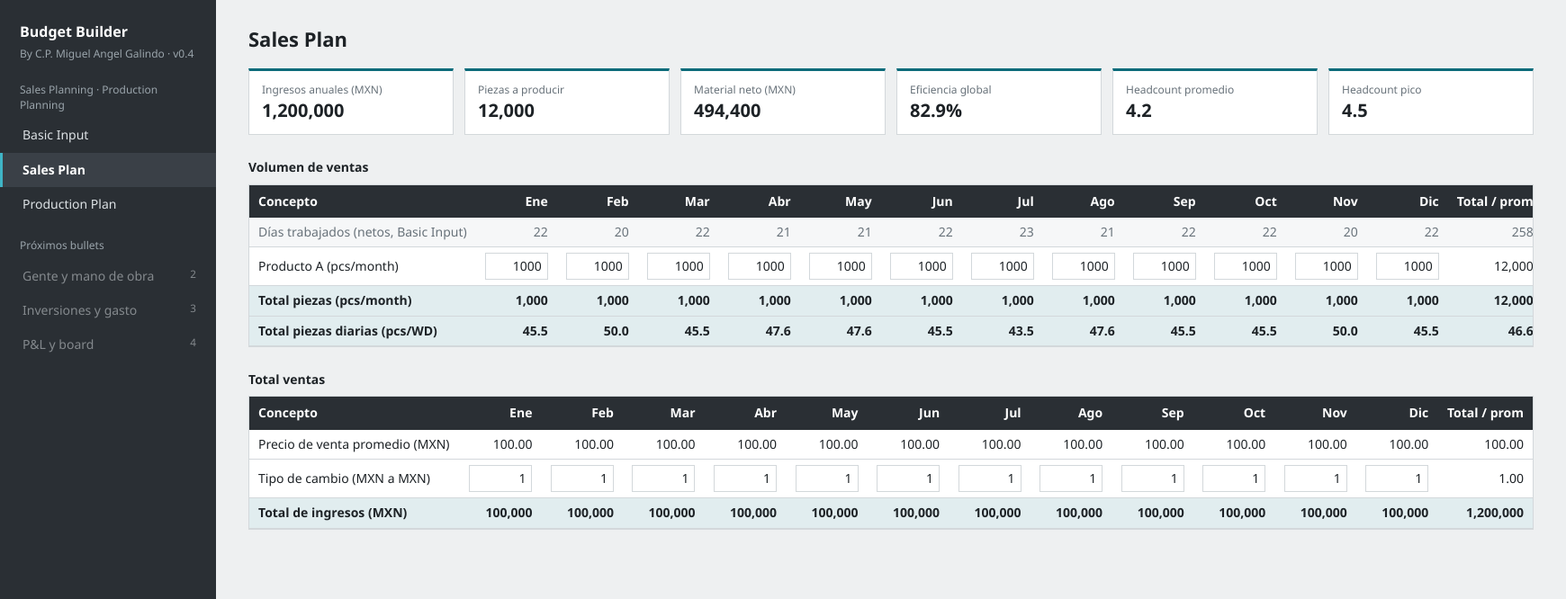
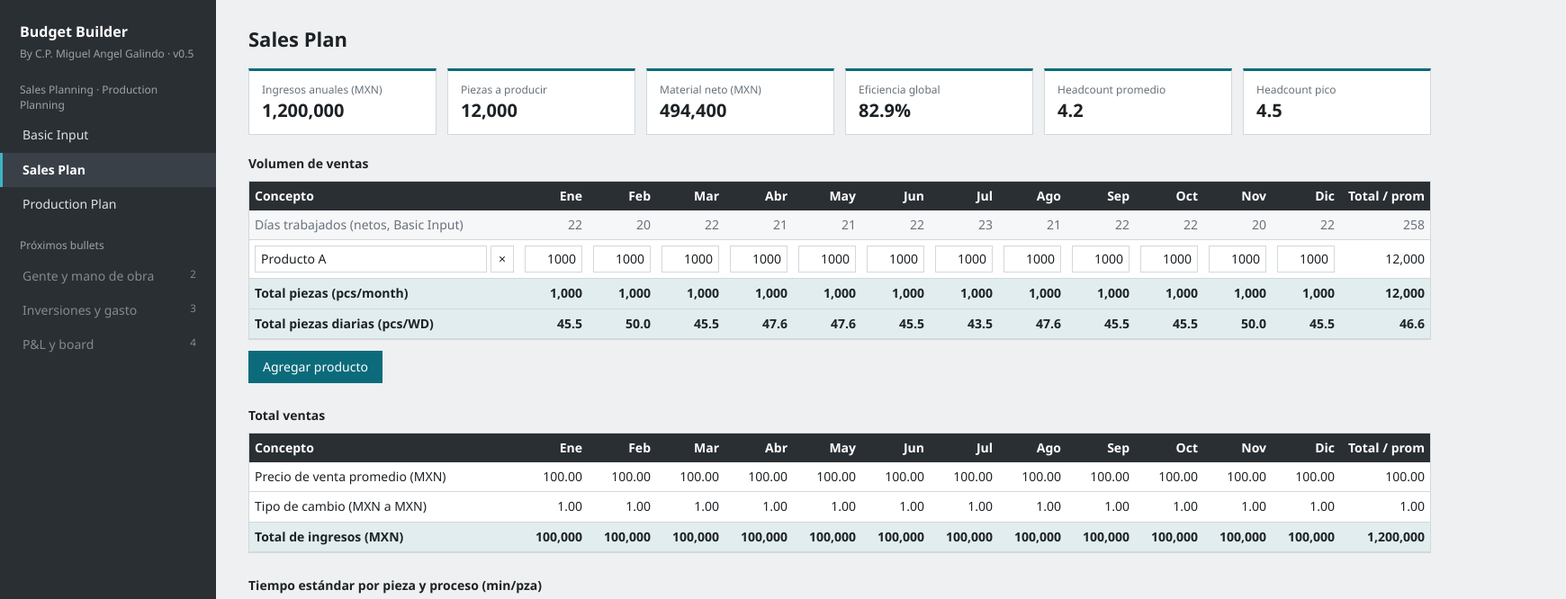
Before and after one commit to maikeGalindo/presupuestos-manufactura, a plain HTML site: page index.html in a window 1280 px wide. Both pictures are taken after a click on the button "Sales Plan". Shown: the top 666 px of the page at 90% size, 1740 px wide, since content can reach past the window. Drawn offline with Linux system fonts and the light colour scheme.

Commit message:
2do cambio

```diff
--- a/index.html
+++ b/index.html
@@ -34,72 +34,93 @@ input:focus-visible,button:focus-visible{outline:2px solid var(--cy)}
 .b{background:var(--cy);color:#fff;border:0;padding:8px 16px;font:inherit;cursor:pointer;margin-top:12px}
 .g2{background:none;border:1px solid var(--line);padding:3px 8px;font:inherit;cursor:pointer;color:var(--ink)}
 .n{color:var(--mut);font-size:12px;margin-top:8px}
+.mt{table-layout:fixed;min-width:1312px}
+.mt th,.mt td{padding:6px 6px}
+.mt td:first-child{white-space:normal}
+.mt input{width:100%}
+.mt .nm{display:flex;gap:4px}.mt input.t{width:auto;flex:1;min-width:0;text-align:left}
 </style></head><body>
-<aside><h1>Budget Builder</h1><p>By C.P. Miguel Angel Galindo · v0.4</p>
+<aside><h1>Budget Builder</h1><p>By C.P. Miguel Angel Galindo · v0.5</p>
 <div class="g">Sales Planning · Production Planning</div>
 <nav id="nav"></nav>
 <div class="g">Próximos bullets</div>
 <div class="soon">Gente y mano de obra<small>2</small></div><div class="soon">Inversiones y gasto<small>3</small></div><div class="soon">P&amp;L y board<small>4</small></div></aside>
 <main id="app"></main>
 <script>
-const M=['Ene','Feb','Mar','Abr','May','Jun','Jul','Ago','Sep','Oct','Nov','Dic'],KEY='budget-builder-v0.4';
+const M=['Ene','Feb','Mar','Abr','May','Jun','Jul','Ago','Sep','Oct','Nov','Dic'],KEY='budget-builder-v0.5';
 const TABS=[['sup','Basic Input'],['ven','Sales Plan'],['prd','Production Plan']];
 const A=x=>Array(12).fill(x);
-const def=()=>({mon:'MXN',mon2:'MXN',cob:1,tc:A(1),pd:A(0),
+const def=()=>({mon:'MXN',mon2:'MXN',tcv:1,cob:1,i0:1000,pd:A(0),pw:A(0),ot:A(0),
  tr:[{n:'1er turno',min:480,td:30,al:10,c:100},{n:'2do turno',min:480,td:30,al:10,c:0},{n:'3er turno',min:480,td:30,al:10,c:0}],
- cal:{dias:[22,20,22,21,21,22,23,21,22,22,20,22],paros:A(0)},
+ cal:{dias:[22,20,22,21,21,22,23,21,22,22,20,22],paros:A(0),fest:A(0)},
  sp:['Corte','Ensamble','Acabado','Empaque'].map((n,i)=>({n,e:A([85,80,85,90][i])})),
- pr:[{n:'Producto A',p:100,mp:40,sc:3,i0:1000,h:[6,15,6,3],v:A(1000)}]});
+ pr:[{n:'Producto A',p:100,mp:40,sc:3,h:[6,15,6,3],v:A(1000)}]});
 let S,tab='sup';
 try{S=JSON.parse(localStorage.getItem(KEY))||def()}catch(e){S=def()}
-const nuevo=()=>({n:'Producto',p:0,mp:0,sc:0,i0:0,h:S.sp.map(()=>0),v:A(0)});
+const nuevo=()=>({n:'Producto',p:0,mp:0,sc:0,h:S.sp.map(()=>0),v:A(0)});
 const save=()=>{try{localStorage.setItem(KEY,JSON.stringify(S))}catch(e){}};
 const f=(x,d=0)=>x.toLocaleString('es-MX',{minimumFractionDigits:d,maximumFractionDigits:d});
 const sum=a=>a.reduce((s,x)=>s+x,0),div=(a,b)=>b>0?a/b:0,mm=g=>M.map((_,m)=>g(m));
 const I=(k,v,c='')=>`<input class="${c}" data-k="${k}" value="${v}" ${c?'':'inputmode="decimal"'}>`;
 const net=t=>Math.max(0,(t.min-t.td)*(1-t.al/100));
-const dn=()=>S.cal.dias.map((d,m)=>Math.max(0,d-S.cal.paros[m]));
-function calc(){const z=()=>A(0),r={vp:z(),rvl:z(),rev:z(),pzs:z(),inv0:z(),inv:z(),mat:z(),matN:z(),std:S.sp.map(z)};
- S.pr.forEach(p=>{let inv=p.i0||0;for(let m=0;m<12;m++){const v=p.v[m],fin=S.cob*p.v[Math.min(m+1,11)],q=Math.max(0,v+fin-inv);r.inv0[m]+=inv;inv+=q-v;
-  r.vp[m]+=v;r.rvl[m]+=v*p.p;r.rev[m]+=v*p.p*S.tc[m];r.pzs[m]+=q;r.inv[m]+=inv;r.mat[m]+=q*p.mp;r.matN[m]+=q*p.mp*(1+p.sc/100);
-  S.sp.forEach((_,i)=>r.std[i][m]+=q*(p.h[i]||0))}});
+const dn=()=>S.cal.dias.map((d,m)=>Math.max(0,d-S.cal.paros[m]-S.cal.fest[m]));
+function calc(){const z=()=>A(0),n=S.pr.length,r={V:z(),rvl:z(),rev:z(),inv0:z(),inv:z(),reg:z(),ot:z(),pzs:z(),mat:z(),matN:z(),auto:z(),pwu:z(),std:S.sp.map(z),sto:S.sp.map(z),sst:S.sp.map(z)};
  r.dn=dn();r.used=r.dn.map((d,m)=>S.pd[m]>0?S.pd[m]:d);r.av=sum(S.tr.map(t=>t.c/100*net(t)));
- r.sd=mm(m=>div(r.vp[m],r.dn[m]));r.pw=mm(m=>div(r.pzs[m],r.used[m]));
+ let inv=S.i0||0;
+ for(let m=0;m<12;m++){const V=sum(S.pr.map(p=>p.v[m])),nx=sum(S.pr.map(p=>p.v[Math.min(m+1,11)])),U=r.used[m];
+  r.auto[m]=div(Math.max(0,V+S.cob*nx-inv),U);const pw=S.pw[m]>0?S.pw[m]:r.auto[m];r.pwu[m]=pw;
+  const reg=pw*U,ot=(S.ot[m]||0)*U;r.reg[m]=reg;r.ot[m]=ot;r.pzs[m]=reg+ot;r.V[m]=V;r.inv0[m]=inv;inv+=reg+ot-V;r.inv[m]=inv;
+  S.pr.forEach(p=>{const sh=V>0?p.v[m]/V:1/n,qr=reg*sh,qo=ot*sh;
+   r.rvl[m]+=p.v[m]*p.p;r.rev[m]+=p.v[m]*p.p*S.tcv;r.mat[m]+=(qr+qo)*p.mp;r.matN[m]+=(qr+qo)*p.mp*(1+p.sc/100);
+   S.sp.forEach((_,i)=>{const h=p.h[i]||0;r.std[i][m]+=qr*h;r.sto[i][m]+=qo*h;r.sst[i][m]+=p.v[m]*h})})}
+ r.sd=mm(m=>div(r.V[m],r.dn[m]));r.pwt=mm(m=>r.pwu[m]+(S.ot[m]||0));
  r.mpza=mm(m=>div(r.mat[m],r.pzs[m]));r.mday=mm(m=>div(r.mat[m],r.used[m]));
  r.scr=mm(m=>r.mat[m]>0?(r.matN[m]/r.mat[m]-1)*100:0);r.mnday=mm(m=>div(r.matN[m],r.used[m]));
- r.pza=r.std.map(a=>mm(m=>div(a[m],r.pzs[m])));r.sday=r.std.map(a=>mm(m=>div(a[m],r.used[m])));
- r.stot=mm(m=>sum(r.sday.map(a=>a[m])));
- r.req=r.sday.map((a,i)=>mm(m=>a[m]/(Math.max(S.sp[i].e[m],1)/100)));
+ r.pza=S.sp.map((_,i)=>mm(m=>div(r.std[i][m]+r.sto[i][m],r.pzs[m])));
+ r.sday=r.std.map(a=>mm(m=>div(a[m],r.used[m])));r.stot=mm(m=>sum(r.sday.map(a=>a[m])));
+ const ef=(i,m)=>Math.max(S.sp[i].e[m],1)/100;
+ r.req=r.sday.map((a,i)=>mm(m=>a[m]/ef(i,m)));
  r.hc=r.req.map(a=>a.map(x=>div(x,r.av)));r.hct=mm(m=>sum(r.hc.map(a=>a[m])));
+ r.oday=r.sto.map((a,i)=>mm(m=>div(a[m],r.used[m])/ef(i,m)));r.otot=mm(m=>sum(r.oday.map(a=>a[m])));
+ r.otp=mm(m=>div(r.otot[m],r.hct[m]));r.otpc=mm(m=>div(r.otp[m],r.av)*100);
+ r.sstt=mm(m=>sum(r.sst.map(a=>a[m])));
  r.wsd=sum(mm(m=>r.stot[m]*r.used[m]));r.wrq=sum(mm(m=>sum(r.req.map(a=>a[m]))*r.used[m]));return r}
 const head=(l,t)=>`<tr><th>${l}</th>${M.map(m=>`<th>${m}</th>`).join('')}<th>${t}</th></tr>`;
+const COLS=`<colgroup><col style="width:300px">${M.map(()=>'<col style="width:76px">').join('')}<col style="width:100px"></colgroup>`;
+const tbl=(l,t,b)=>`<div class="wrap"><table class="mt">${COLS}${head(l,t)}${b}</table></div>`;
+const sec=(h,b,tl='Total')=>`<h3>${h}</h3>${tbl('Concepto',tl,b)}`;
 const tot=(a,mx)=>mx==1?Math.max(...a):mx==2?sum(a)/a.length:mx==3?null:sum(a);
 const row=(l,a,d=0,mx=0,c='')=>{const t=tot(a,mx);return `<tr class="${c}"><td>${l}</td>${a.map(x=>`<td>${f(x,d)}</td>`).join('')}<td>${t===null?'':f(t,d)}</td></tr>`}
-const irow=(l,k,a,mx=0,bl=0)=>{const t=tot(a,mx);return `<tr><td>${l}</td>${a.map((x,m)=>`<td>${I(`${k}.${m}`,bl&&!x?'':x)}</td>`).join('')}<td>${t===null?'':f(t,mx==2?2:0)}</td></tr>`}
-const sec=(h,b,tl='Total')=>`<h3>${h}</h3><div class="wrap"><table>${head('Concepto',tl)}${b}</table></div>`;
+const irow=(l,k,a,mx=0,bl=0,ph=null,ta=null)=>{const t=tot(ta||a,mx);return `<tr><td>${l}</td>${a.map((x,m)=>`<td><input data-k="${k}.${m}" value="${bl&&!x?'':x}" inputmode="decimal"${ph?` placeholder="${f(ph[m],1)}"`:''}></td>`).join('')}<td>${t===null?'':f(t,mx==2?1:0)}</td></tr>`}
 function kpis(r){return `<div class="kpis">${[['Ingresos anuales ('+S.mon2+')',f(sum(r.rev))],['Piezas a producir',f(sum(r.pzs))],['Material neto ('+S.mon2+')',f(sum(r.matN))],['Eficiencia global',r.wrq?f(r.wsd/r.wrq*100,1)+'%':'-'],['Headcount promedio',f(sum(r.hct)/12,1)],['Headcount pico',f(Math.max(...r.hct),1)]].map(k=>`<div class="k"><span>${k[0]}</span><b>${k[1]}</b></div>`).join('')}</div>`}
 function view(r){
- if(tab=='sup')return `<h3 style="margin-top:0">General</h3><div class="row"><label>Moneda de venta${I('mon',S.mon,'t')}</label><label>Moneda de reporte${I('mon2',S.mon2,'t')}</label><label>Cobertura de inventario final (meses de venta)${I('cob',S.cob)}</label></div>
+ if(tab=='sup')return `<h3 style="margin-top:0">General</h3><div class="row"><label>Moneda de venta${I('mon',S.mon,'t')}</label><label>Moneda de reporte${I('mon2',S.mon2,'t')}</label><label>Tipo de cambio (${S.mon} a ${S.mon2})${I('tcv',S.tcv)}</label><label>Cobertura de stock objetivo (meses de venta)${I('cob',S.cob)}</label></div>
  <h3>Turnos y tiempo disponible</h3><div class="wrap"><table><tr><th>Turno</th><th>Minutos por turno</th><th>Tiempos muertos (min)</th><th>% allowance</th><th>Neto disponible (min)</th><th>% de la producción</th></tr>
  ${S.tr.map((t,i)=>`<tr><td>${t.n}</td><td>${I(`tr.${i}.min`,t.min)}</td><td>${I(`tr.${i}.td`,t.td)}</td><td>${I(`tr.${i}.al`,t.al)}</td><td><b>${f(net(t),1)}</b></td><td>${I(`tr.${i}.c`,t.c)}</td></tr>`).join('')}</table></div>
  <p class="n">Neto = (minutos − tiempos muertos) × (1 − % allowance). Tiempo disponible por persona (ponderado por % de la producción): <b>${f(r.av,1)} min/día</b>.</p>
- <h3>Calendario laboral</h3><div class="wrap"><table>${head('Concepto','Total')}${irow('Días posibles de trabajo','cal.dias',S.cal.dias)}${irow('Paros técnicos / días festivos','cal.paros',S.cal.paros)}${row('Días netos a trabajar',r.dn,0,0,'tot')}</table></div>
- <h3>Subprocesos y eficiencia planeada (%)</h3><div class="wrap"><table>${head('Subproceso','')}
- ${S.sp.map((s,i)=>`<tr><td>${I(`sp.${i}.n`,s.n,'t')}</td>${s.e.map((x,m)=>`<td>${I(`sp.${i}.e.${m}`,x)}</td>`).join('')}<td><button class="g2" data-a="dsp" data-j="${i}">Quitar</button></td></tr>`).join('')}</table></div>
- <button class="b" data-a="asp">Agregar subproceso</button>
- <h3>Productos</h3><div class="wrap"><table><tr><th>Producto</th><th>Precio venta (${S.mon})</th><th>Material std/pza (${S.mon2})</th><th>Scrap %</th><th>Inv. inicial (pzas, ene)</th>${S.sp.map(s=>`<th>Tiempo std ${s.n} (min/pza)</th>`).join('')}<th></th></tr>
- ${S.pr.map((p,j)=>`<tr><td>${I(`pr.${j}.n`,p.n,'t')}</td><td>${I(`pr.${j}.p`,p.p)}</td><td>${I(`pr.${j}.mp`,p.mp)}</td><td>${I(`pr.${j}.sc`,p.sc)}</td><td>${I(`pr.${j}.i0`,p.i0)}</td>${S.sp.map((_,i)=>`<td>${I(`pr.${j}.h.${i}`,p.h[i])}</td>`).join('')}<td><button class="g2" data-a="del" data-j="${j}">Quitar</button></td></tr>`).join('')}</table></div>
- <button class="b" data-a="add">Agregar producto</button>`;
- if(tab=='ven')return sec('Volumen de ventas',row('Días trabajados (netos, Basic Input)',r.dn,0,0,'sub')+S.pr.map((p,j)=>irow(`${p.n} (pcs/month)`,`pr.${j}.v`,p.v)).join('')+row('Total piezas (pcs/month)',r.vp,0,0,'tot')+row('Total piezas diarias (pcs/WD)',r.sd,1,2,'tot'),'Total / prom')
- +sec('Total ventas',row(`Precio de venta promedio (${S.mon})`,mm(m=>div(r.rvl[m],r.vp[m])),2,2)+irow(`Tipo de cambio (${S.mon} a ${S.mon2})`,'tc',S.tc,2)+row(`Total de ingresos (${S.mon2})`,r.rev,0,0,'tot'),'Total / prom');
- return sec('Requerimiento de ventas',row('Piezas a vender (pcs/month)',r.vp)+row('Piezas a vender por día (pcs/WD)',r.sd,1,2),'Total / prom')
- +`<h3>Inventario</h3><div class="row"><div class="k" style="min-width:240px"><span>Inventario inicial enero (pzas)</span><b>${f(sum(S.pr.map(p=>p.i0)))}</b></div></div>`
- +`<div class="wrap"><table>${head('Por mes','')}${row('Inventario inicial (pzas)',r.inv0,0,3)}${row('Inventario final (pzas)',r.inv,0,3)}</table></div>`
- +sec('Plan de producción',row('Días netos trabajados (Basic Input)',r.dn,0,0,'sub')+irow('Días de producción planeados (manual; vacío = días netos)','pd',S.pd,0,1)+row('Total piezas a producir (pcs/WD)',r.pw,1,2,'tot')+row('Total piezas a producir (pcs/month)',r.pzs,0,0,'tot'),'Total / prom')
- +sec('Material',row(`Material std por pieza (${S.mon2}/pza)`,r.mpza,2,2)+row('Piezas a producir diarias (pcs/WD)',r.pw,1,2)+row(`Total material estándar (${S.mon2}/día)`,r.mday,0,2)+row('% scrap permitido',r.scr,1,2)+row(`Total neto material (${S.mon2}/día)`,r.mnday,0,2,'tot')+row(`Total neto material (${S.mon2}/month)`,r.matN,0,0,'tot'),'Total / prom')
- +sec('Plan de personal & eficiencia',S.sp.map((s,i)=>row(`Tiempo std ${s.n} (min/pza)`,r.pza[i],1,2)).join('')+S.sp.map((s,i)=>row(`Total tiempo std ${s.n} (min/día)`,r.sday[i],0,2,'sub')).join('')+row('Total tiempo estándar (min/día)',r.stot,0,2,'tot')+S.sp.map((s,i)=>row(`Plan de eficiencia ${s.n} (%)`,s.e,1,2)).join(''),'Prom')
- +sec('Headcount requerido',row('Tiempo disponible por persona (min/día)',mm(()=>r.av),1,2,'sub')+S.sp.map((s,i)=>row(`Tiempo requerido ${s.n} con eficiencia (min/día)`,r.req[i],0,2)).join('')+S.sp.map((s,i)=>row(`Headcount ${s.n}`,r.hc[i],1,1)).join('')+row('Headcount total',r.hct,1,1,'tot'),'Máx / prom')
- +'<p class="n">Headcount = (tiempo estándar por día ÷ eficiencia planeada) ÷ tiempo disponible por persona por día.</p>'}
+ <h3>Calendario laboral</h3>${tbl('Concepto','Total',irow('Días posibles de trabajo','cal.dias',S.cal.dias)+irow('Paros técnicos','cal.paros',S.cal.paros)+irow('Días festivos','cal.fest',S.cal.fest)+row('Días netos a trabajar',r.dn,0,0,'tot'))}
+ <h3>Subprocesos</h3><div class="wrap"><table><tr><th>Subproceso</th><th></th></tr>${S.sp.map((s,i)=>`<tr><td>${I(`sp.${i}.n`,s.n,'t')}</td><td><button class="g2" data-a="dsp" data-j="${i}">Quitar</button></td></tr>`).join('')}</table></div>
+ <button class="b" data-a="asp">Agregar subproceso</button><p class="n">La eficiencia planeada de cada subproceso se edita en Production Plan.</p>
+ <h3>Productos</h3><div class="wrap"><table><tr><th>Producto</th><th>Precio venta (${S.mon})</th><th>Material std/pza (${S.mon2})</th><th>Scrap %</th><th></th></tr>
+ ${S.pr.map((p,j)=>`<tr><td>${I(`pr.${j}.n`,p.n,'t')}</td><td>${I(`pr.${j}.p`,p.p)}</td><td>${I(`pr.${j}.mp`,p.mp)}</td><td>${I(`pr.${j}.sc`,p.sc)}</td><td><button class="g2" data-a="del" data-j="${j}">Quitar</button></td></tr>`).join('')}</table></div>
+ <button class="b" data-a="add">Agregar producto</button><p class="n">Los tiempos estándar por proceso se editan en Sales Plan.</p>`;
+ if(tab=='ven')return `<h3 style="margin-top:0">Volumen de ventas</h3>${tbl('Concepto','Total / prom',row('Días trabajados (netos, Basic Input)',r.dn,0,0,'sub')
+ +S.pr.map((p,j)=>`<tr><td><div class="nm">${I(`pr.${j}.n`,p.n,'t')}<button class="g2" data-a="del" data-j="${j}">×</button></div></td>${p.v.map((x,m)=>`<td>${I(`pr.${j}.v.${m}`,x)}</td>`).join('')}<td>${f(sum(p.v))}</td></tr>`).join('')
+ +row('Total piezas (pcs/month)',r.V,0,0,'tot')+row('Total piezas diarias (pcs/WD)',r.sd,1,2,'tot'))}<button class="b" data-a="add">Agregar producto</button>`
+ +sec('Total ventas',row(`Precio de venta promedio (${S.mon})`,mm(m=>div(r.rvl[m],r.V[m])),2,2)+row(`Tipo de cambio (${S.mon} a ${S.mon2})`,A(S.tcv),2,2)+row(`Total de ingresos (${S.mon2})`,r.rev,0,0,'tot'),'Total / prom')
+ +`<h3>Tiempo estándar por pieza y proceso (min/pza)</h3><div class="wrap"><table><tr><th>Producto</th>${S.sp.map(s=>`<th>${s.n}</th>`).join('')}<th>Total min/pza</th></tr>${S.pr.map((p,j)=>`<tr><td>${p.n}</td>${S.sp.map((_,i)=>`<td>${I(`pr.${j}.h.${i}`,p.h[i])}</td>`).join('')}<td><b>${f(sum(p.h.slice(0,S.sp.length)),2)}</b></td></tr>`).join('')}</table></div>`
+ +sec('Tiempo estándar de piezas vendidas',S.sp.map((s,i)=>row(`${s.n} (min/month)`,r.sst[i])).join('')+row('Total tiempo estándar vendido (min/month)',r.sstt,0,0,'tot')+row('Total tiempo estándar vendido (min/WD)',mm(m=>div(r.sstt[m],r.dn[m])),0,2,'tot'),'Total / prom');
+ return sec('Requerimiento de ventas',row('Piezas a vender (pcs/month)',r.V)+row('Piezas a vender por día (pcs/WD)',r.sd,1,2),'Total / prom')
+ +`<h3>Stock</h3><div class="row"><div class="k" style="min-width:260px"><span>Stock inicial enero (pzas) · editable</span>${I('i0',S.i0)}</div></div>`
+ +tbl('Por mes','',row('Stock inicial (pzas)',r.inv0,0,3)+row('Stock final (pzas)',r.inv,0,3))
+ +sec('Plan de producción',row('Días netos trabajados (Basic Input)',r.dn,0,0,'sub')+irow('Días de producción planeados (vacío = días netos)','pd',S.pd,0,1,r.dn,r.used)
+ +irow('Total piezas a producir (pcs/WD) · editable','pw',S.pw,2,1,r.auto,r.pwu)+irow('Total piezas a producir (pcs/WD) Overtime · editable','ot',S.ot,2,1)
+ +row('Total piezas a producir (pcs/month)',r.pzs,0,0,'tot'),'Total / prom')
+ +sec('Material',row(`Material std por pieza (${S.mon2}/pza)`,r.mpza,2,2)+row('Piezas a producir diarias (pcs/WD, regular + overtime)',r.pwt,1,2)+row(`Total material estándar (${S.mon2}/día)`,r.mday,0,2)+row('% scrap permitido',r.scr,1,2)+row(`Total neto material (${S.mon2}/día)`,r.mnday,0,2,'tot')+row(`Total neto material (${S.mon2}/month)`,r.matN,0,0,'tot'),'Total / prom')
+ +sec('Plan de personal & eficiencia',S.sp.map((s,i)=>row(`Tiempo std ${s.n} (min/pza)`,r.pza[i],1,2)).join('')+S.sp.map((s,i)=>row(`Total tiempo std ${s.n} (min/día)`,r.sday[i],0,2,'sub')).join('')+row('Total tiempo estándar (min/día)',r.stot,0,2,'tot')+S.sp.map((s,i)=>irow(`Plan de eficiencia ${s.n} (%) · editable`,`sp.${i}.e`,s.e,2)).join(''),'Prom')
+ +sec('Headcount requerido (piezas regulares)',row('Tiempo disponible por persona (min/día)',mm(()=>r.av),1,2,'sub')+S.sp.map((s,i)=>row(`Tiempo requerido ${s.n} con eficiencia (min/día)`,r.req[i],0,2)).join('')+S.sp.map((s,i)=>row(`Headcount ${s.n}`,r.hc[i],1,1)).join('')+row('Headcount total',r.hct,1,1,'tot'),'Máx / prom')
+ +sec('Overtime (misma plantilla en tiempo extra)',S.sp.map((s,i)=>row(`Minutos extra ${s.n} con eficiencia (min/día)`,r.oday[i],0,2)).join('')+row('Total minutos extra requeridos (min/día)',r.otot,0,2,'tot')+row('Headcount regular (referencia)',r.hct,1,2,'sub')+row('Minutos extra por persona (min/día)',r.otp,1,2)+row('% de tiempo extra sobre jornada disponible',r.otpc,1,2,'tot'),'Prom')
+ +'<p class="n">Headcount = (tiempo estándar por día ÷ eficiencia planeada) ÷ tiempo disponible por persona por día, solo con piezas regulares. El overtime se cubre con esa misma plantilla. Si dejas vacío pcs/WD, se usa el valor sugerido (gris) para alcanzar la cobertura de stock objetivo.</p>'}
 function draw(){const r=calc(),t=TABS.find(x=>x[0]==tab)[1];
  document.getElementById('nav').innerHTML=TABS.map(x=>`<button data-t="${x[0]}" aria-selected="${x[0]==tab}">${x[1]}</button>`).join('');
  document.getElementById('app').innerHTML=`<h2>${t}</h2>${kpis(r)}${view(r)}`}
```
Also changed, not shown: 1 other file.
